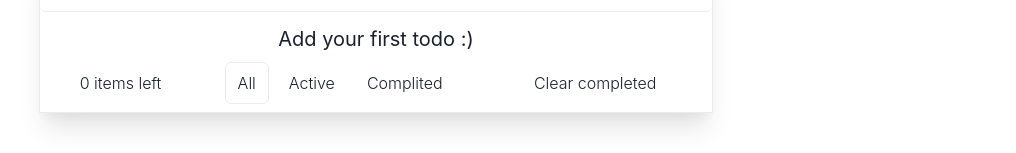
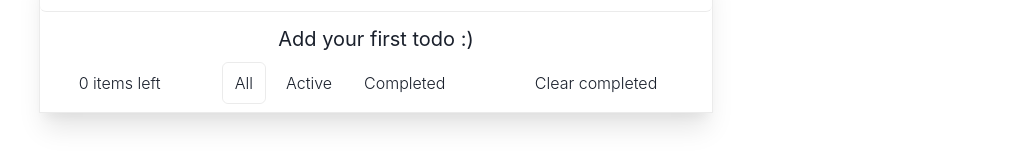
Before and after one commit to m1xa4kala/todos-task, a React (Create React App) app: page / in a window 1280 px wide. Shown: the part 433-586 px from the top of the page, without its empty margins (264-1280 px from the left). Built offline with nearby package versions, Linux system fonts and the light colour scheme.

Commit message:
correct a grammatical error

```diff
--- a/src/components/TodosFooter/FilterControl/TodosFilter.tsx
+++ b/src/components/TodosFooter/FilterControl/TodosFilter.tsx
@@ -5,7 +5,7 @@ import { Filter, setCurrentFilter } from '../../../store/todosSlice'
 import { useAppDispatch } from '../../../store'
 
 const TodosFilter: React.FC = () => {
-	const options = [Filter.ALL, Filter.ACTIVE, Filter.COMPLITED]
+	const options = [Filter.ALL, Filter.ACTIVE, Filter.COMPLETED]
 	const dispatch = useAppDispatch()
 	const { getRootProps, getRadioProps } = useRadioGroup({
 		name: 'todos',
--- a/src/store/selectors.ts
+++ b/src/store/selectors.ts
@@ -20,7 +20,7 @@ export const getFilteredTodos = createSelector(
 				return todos
 			case Filter.ACTIVE:
 				return todos.filter((todo) => todo.completed === false)
-			case Filter.COMPLITED:
+			case Filter.COMPLETED:
 				return todos.filter((todo) => todo.completed === true)
 			default:
 				break
--- a/src/store/todosSlice.ts
+++ b/src/store/todosSlice.ts
@@ -4,7 +4,7 @@ import { createSlice, PayloadAction } from '@reduxjs/toolkit'
 export enum Filter {
 	ALL = 'All',
 	ACTIVE = 'Active',
-	COMPLITED = 'Complited',
+	COMPLETED = 'Completed',
 }
 
 export interface ITodosState {
```
Also changed, not shown: 1 other file (tests, documents, lock files or other folders).
